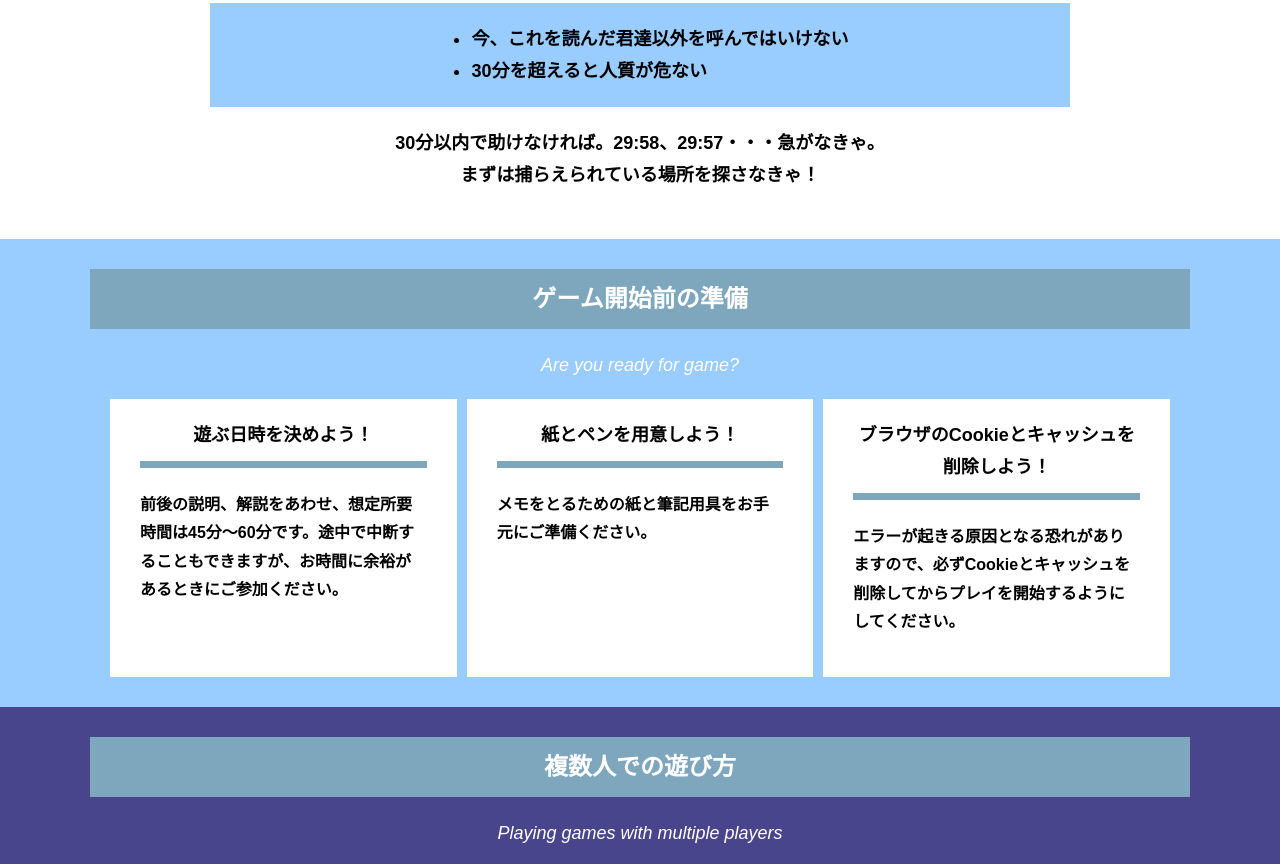
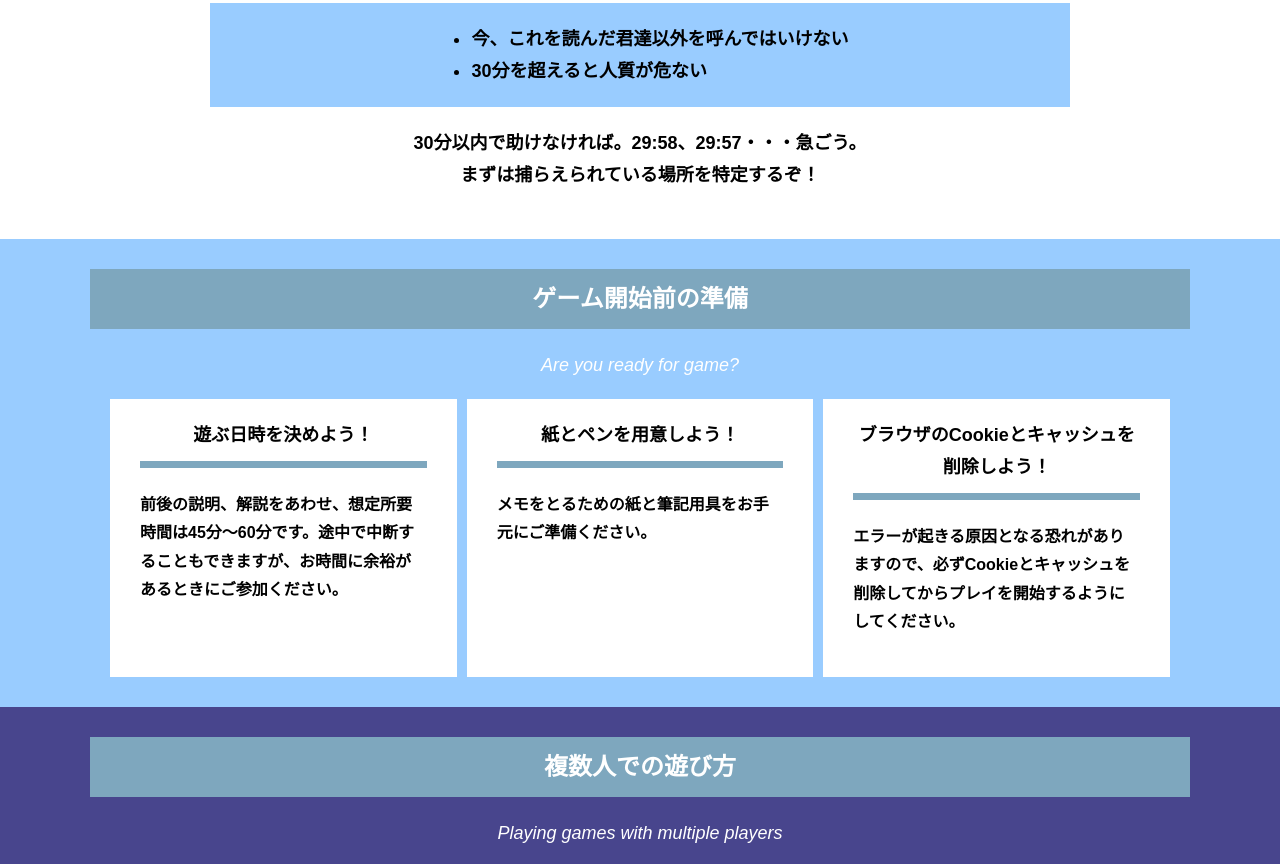
Before and after one commit to famuuu/alfa-ochanomizu-D, a plain HTML site: page index.html in a window 1280 px wide. Shown: the part 879-1743 px from the top of the page. Drawn offline with Linux system fonts and the light colour scheme.

Commit message:
Update index.html
なきゃなきゃの修正。

```diff
--- a/index.html
+++ b/index.html
@@ -41,8 +41,8 @@
               <li>30分を超えると人質が危ない</li>
             </ul>
           </div>
-          <p class="text-center">30分以内で助けなければ。29:58、29:57・・・急がなきゃ。<br>
-            まずは捕らえられている場所を探さなきゃ！</p>
+          <p class="text-center">30分以内で助けなければ。29:58、29:57・・・急ごう。<br>
+            まずは捕らえられている場所を特定するぞ！</p>
         </div>
       </div>
     </section>
```
